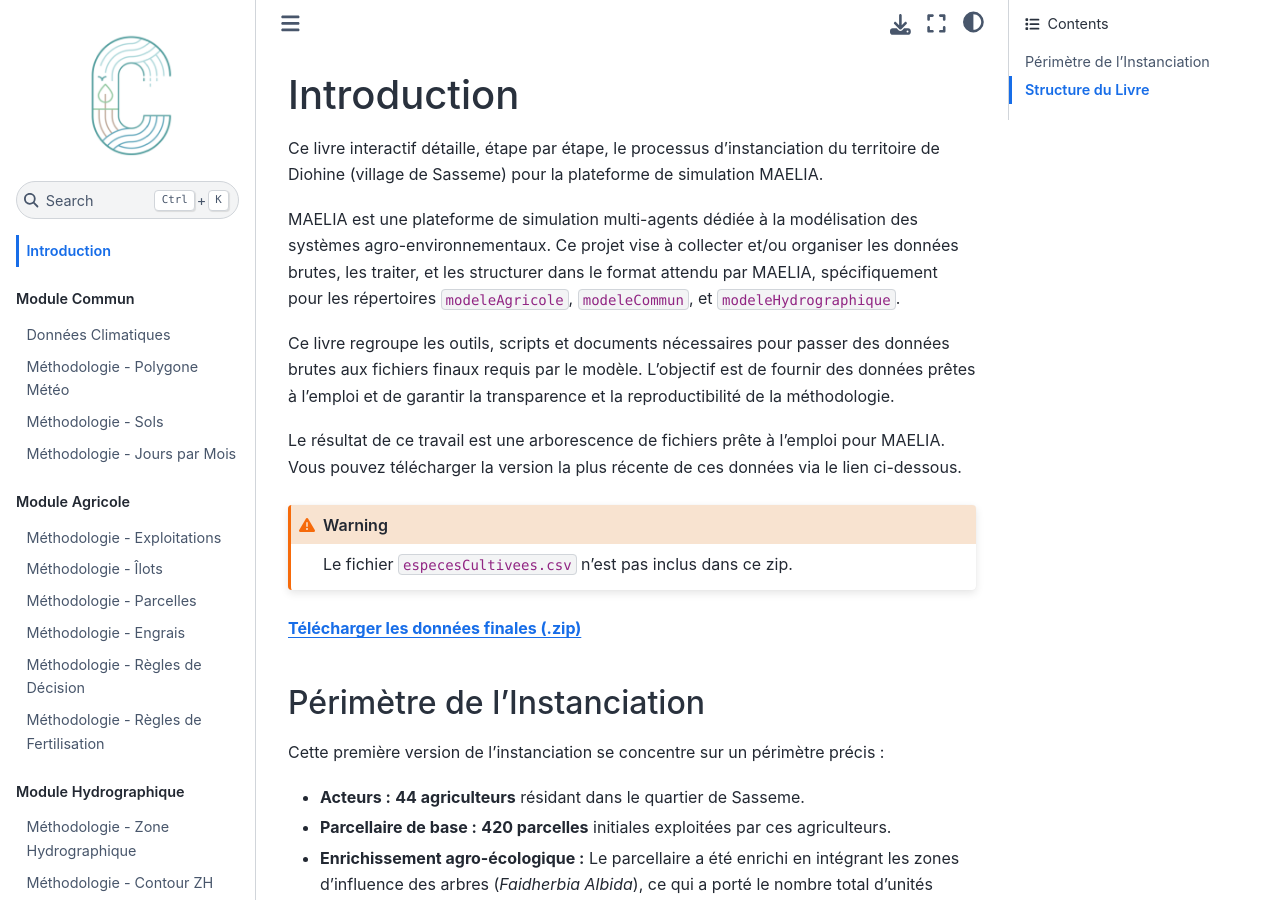
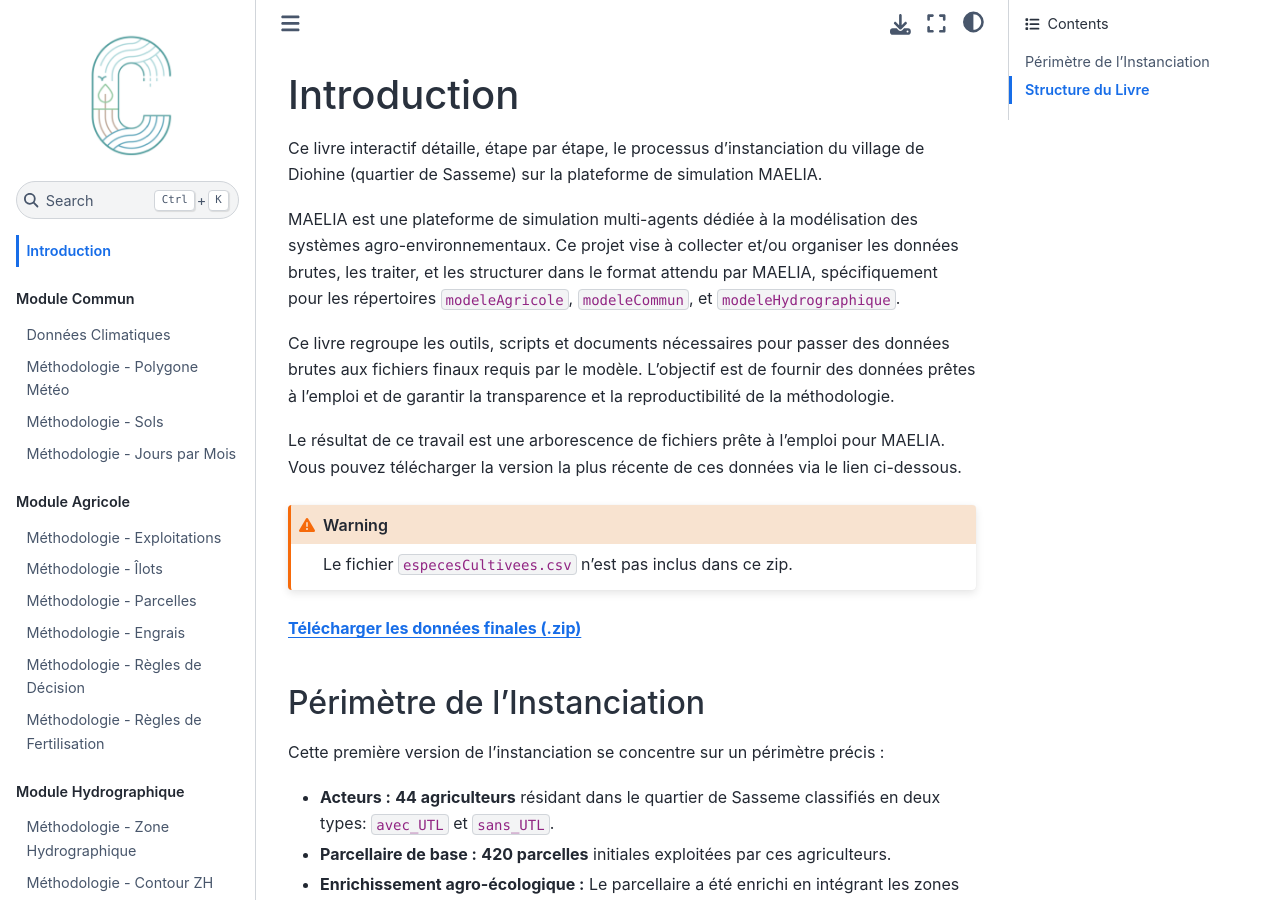
Before and after one commit to cakane95/maelia-data-diohine-v1, a Jupyter Book: the page built from docs/intro.md, in a window 1280 px wide and 900 px high. Built offline with Jupyter Book 1.0.4 settings and Sphinx 7.4.7 and the Sphinx Book theme 1.1.4, drawn with Linux system fonts in a browser that asks for light colours; pages that are not in the unit, such as notebooks, are missing from menus.

Commit message:
refactor: Update intro.md

```diff
--- a/docs/intro.md
+++ b/docs/intro.md
@@ -1,6 +1,6 @@
 # Introduction
 
-Ce livre interactif détaille, étape par étape, le processus d'instanciation du territoire de Diohine (village de Sasseme) pour la plateforme de simulation MAELIA.
+Ce livre interactif détaille, étape par étape, le processus d'instanciation du village de Diohine (quartier de Sasseme) sur la plateforme de simulation MAELIA.
 
 MAELIA est une plateforme de simulation multi-agents dédiée à la modélisation des systèmes agro-environnementaux. Ce projet vise à collecter et/ou organiser les données brutes, les traiter, et les structurer dans le format attendu par MAELIA, spécifiquement pour les répertoires `modeleAgricole`, `modeleCommun`, et `modeleHydrographique`.
 
@@ -19,7 +19,7 @@
 
 Cette première version de l'instanciation se concentre sur un périmètre précis :
 
-* **Acteurs :** **44 agriculteurs** résidant dans le quartier de Sasseme.
+* **Acteurs :** **44 agriculteurs** résidant dans le quartier de Sasseme classifiés en deux types: `avec_UTL` et `sans_UTL`.
 * **Parcellaire de base :** **420 parcelles** initiales exploitées par ces agriculteurs.
 * **Enrichissement agro-écologique :** Le parcellaire a été enrichi en intégrant les zones d'influence des arbres (*Faidherbia Albida*), ce qui a porté le nombre total d'unités spatiales distinctes à **749 polygones**.
 * **Classification des sols :** Ces unités ont été classifiées en **8 types de sols** en croisant trois critères : le type de sol local (`dior`, `dekk`, `dekkMbel`), le type de champ (`case` ou `brousse`) et la présence d'arbres.
```
